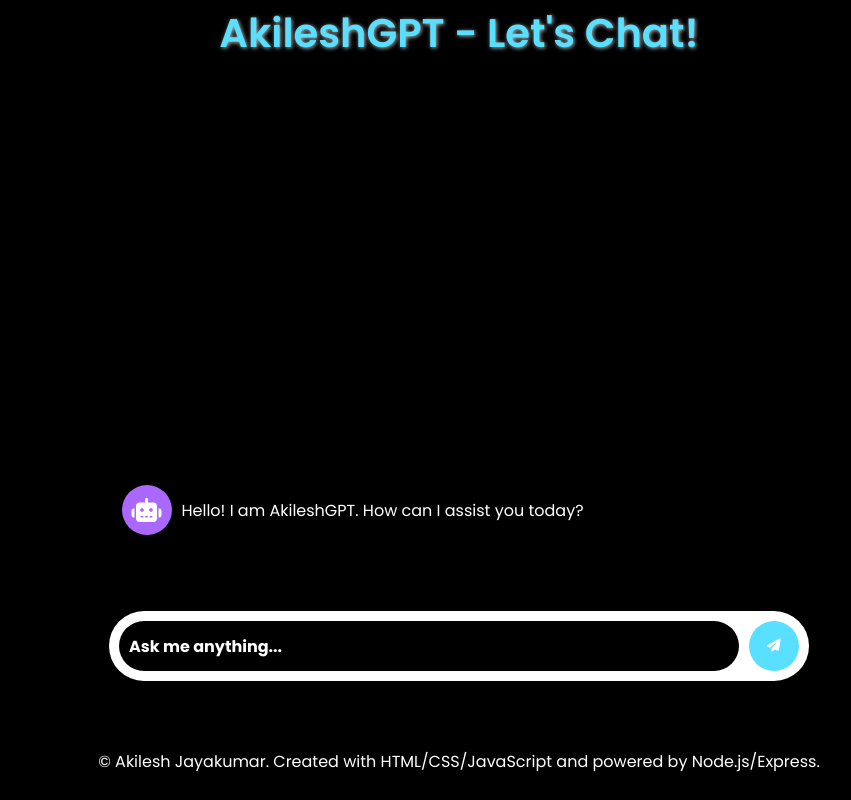
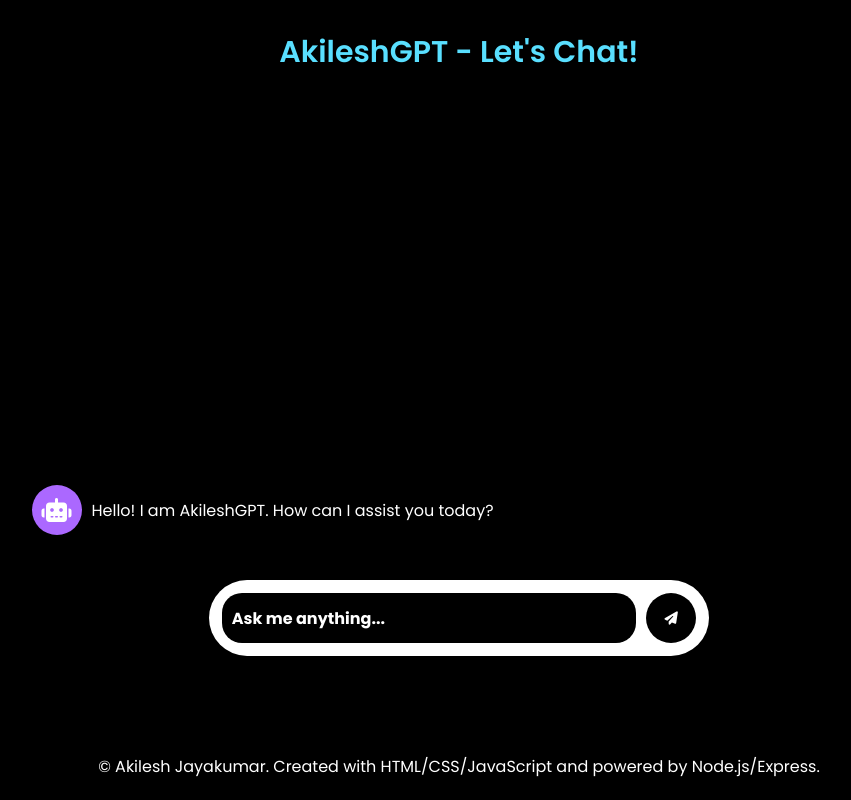
Before and after one commit to akileshjayakumar/chatgpt-clone, a website: page public/index.html in a window 1280 px wide. Shown: the whole page, without its empty margins (181-1032 px from the left). Drawn offline with Linux system fonts and the light colour scheme.

Commit message:
Update index.html and style.css

```diff
--- a/public/index.html
+++ b/public/index.html
@@ -12,14 +12,11 @@
     <link rel="icon" type="image/x-icon" href="favicon.ico" />
     <title>AkileshGPT</title>
   </head>
-
   <body>
     <div class="container">
       <div class="header">
         <h3>AkileshGPT - Let's Chat!</h3>
       </div>
-
-      <div class="info"></div>
 
       <div class="chat-container">
         <div id="chat-log"></div>
@@ -33,12 +30,13 @@
       </div>
     </div>
 
-    <script src="script.js"></script>
     <footer class="footer">
       <p>
         © Akilesh Jayakumar. Created with HTML/CSS/JavaScript and powered by
         Node.js/Express.
       </p>
     </footer>
+
+    <script src="script.js"></script>
   </body>
 </html>
--- a/public/style.css
+++ b/public/style.css
@@ -12,21 +12,16 @@ body {
 }
 
 .header {
-  display: flex;
-  align-items: center;
-  justify-content: center;
-  color: #ccc;
-  height: 45px;
-  background-color: #000000; /* New background color for header */
-  padding: 20px 0; /* Added padding for better spacing */
-  box-shadow: 0 2px 4px rgba(0, 0, 0, 0.5); /* Soft shadow for depth */
+  text-align: center;
+  color: #59dfff;
+  padding: 20px;
+  box-shadow: 0 2px 4px rgba(0, 0, 0, 0.5);
 }
 
 .header h3 {
-  font-size: 40px; /* Increased font size */
-  font-weight: 600; /* Adjusted weight for emphasis */
-  color: #59dfff; /* Color change for a nicer look */
-  text-shadow: 1px 1px 4px rgba(255, 255, 255, 0.7); /* Optional: Adds a subtle glow effect */
+  margin: 0;
+  font-size: 30px;
+  font-weight: 600;
 }
 
 .container {
@@ -39,20 +34,19 @@ body {
 }
 
 .input-container {
-  width: 90%; /* Adjusted width to be responsive */
+  width: calc(100% - 20px); /* Adjusted width to be responsive */
   max-width: 700px; /* Added max-width to prevent container from stretching too much */
-  padding: 10px;
   background-color: #ffffff;
   display: flex;
-  justify-content: space-between;
   border-radius: 100px;
   z-index: 2;
   align-items: center;
   position: fixed;
-  bottom: 20px;
+  bottom: 0; /* Positioned at the bottom of the viewport */
   left: 50%;
   transform: translateX(-50%);
-  margin-bottom: 99px; /* Increased margin to provide more space */
+  margin-bottom: 9rem; /* Center the container horizontally */
+  align-items: center;
 }
 
 #user-input {
@@ -66,8 +60,7 @@ body {
   border-radius: 20px;
   margin-right: 10px;
   height: 50px;
-  border-radius: 100px;
-  width: calc(100% - 70px); /* Adjusted width to accommodate button */
+  width: calc(100% - 100px); /* Adjusted width to accommodate button */
 }
 
 #user-input::placeholder {
@@ -81,7 +74,7 @@ body {
   justify-content: center;
   padding: 8px;
   border: none;
-  background-color: #59dfff;
+  background-color: #000000;
   color: #fff;
   cursor: pointer;
   border-radius: 100%;
@@ -100,7 +93,7 @@ body {
   flex-direction: column;
   justify-content: flex-end;
   overflow: auto;
-  padding: 20px 100px;
+  padding: 20px 10px;
   margin-bottom: 100px;
 }
 
@@ -148,7 +141,7 @@ body {
   background-color: #000000;
   color: #ffffff;
   text-align: center;
-  padding: 10px;
+  padding: 5px;
   position: fixed;
   left: 0;
   bottom: 0;
@@ -157,15 +150,34 @@ body {
   font-size: 16px;
 }
 
-@media only screen and (min-width: 768px) {
+@media only screen and (min-width: 900px) {
   .input-container {
-    width: 700px;
+    width: 500px;
+    padding: 0.8rem;
   }
 }
 
-@media only screen and (max-width: 767px) {
+@media only screen and (max-width: 900px) {
   .input-container {
-    width: 90%; /* Adjusted width for smaller screens */
-    max-width: 100%; /* Added max-width for smaller screens */
+    width: calc(100% - 20px); /* Adjusted width for smaller screens */
+    border-radius: 50px; /* Smaller border-radius for smaller screens */
+    padding: 8px;
+    bottom: 10px; /* Adjusted position for smaller screens */
   }
 }
+
+@keyframes pop {
+  0% {
+    transform: scale(1);
+  }
+  50% {
+    transform: scale(1.1);
+  }
+  100% {
+    transform: scale(1);
+  }
+}
+
+.pop-animation {
+  animation: pop 0.3s ease;
+}
```
